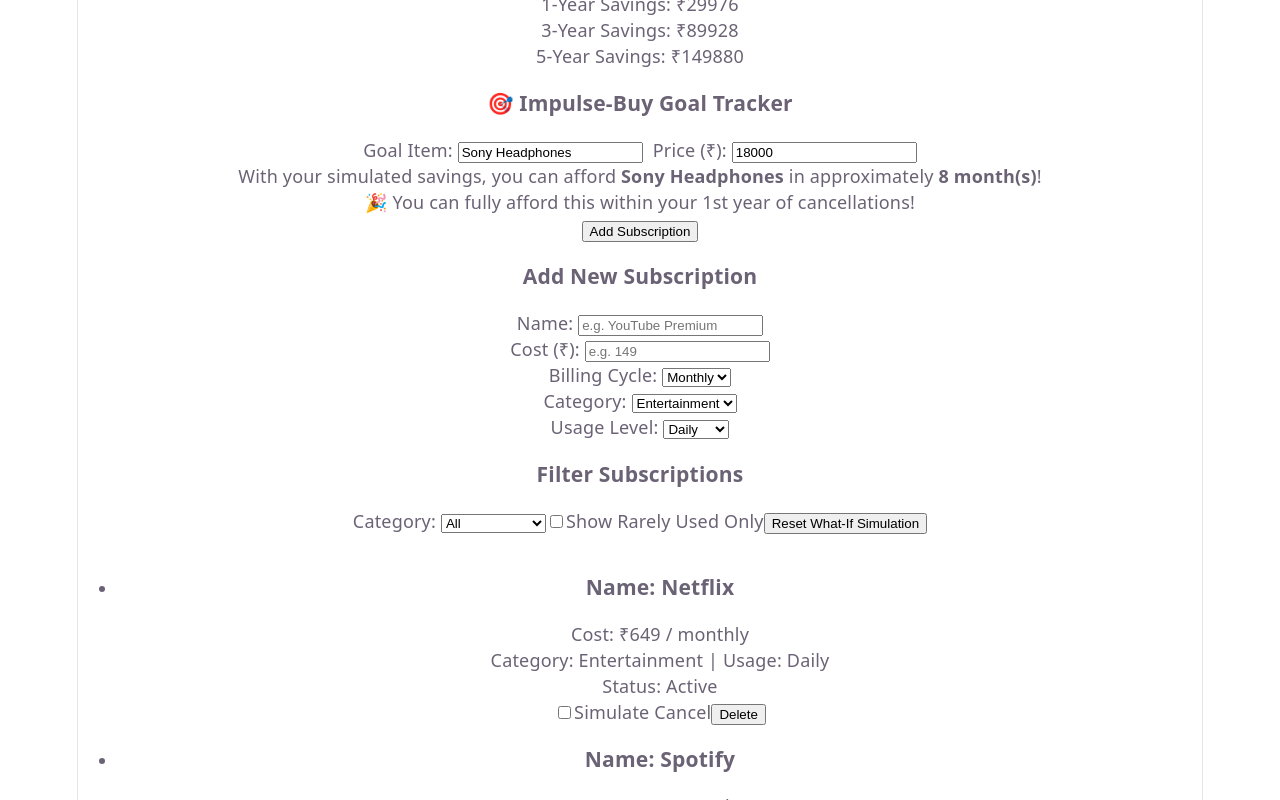
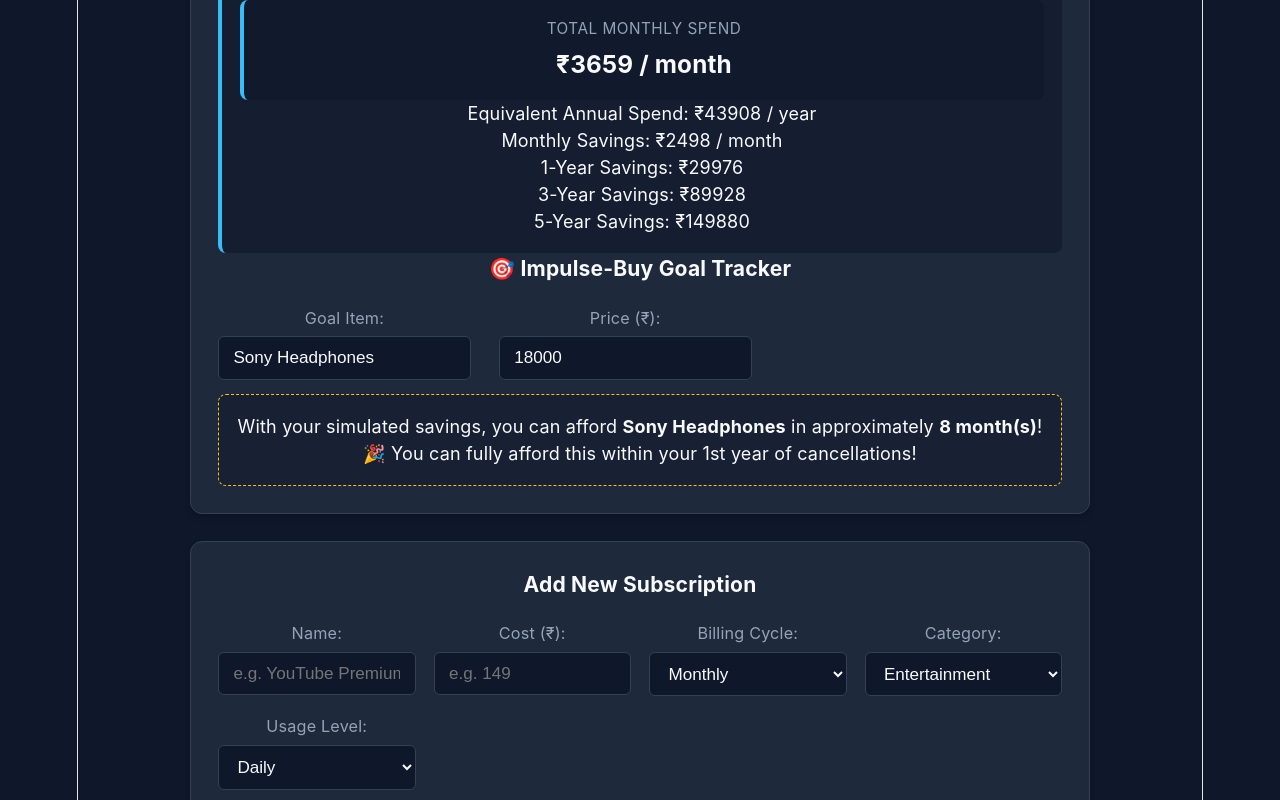
Before and after one commit to manishguptha188/what-if-simulator, a React (Vite) app: page / in a window 1280 px wide. Shown: the part 240-1040 px from the top of the page. Built offline with nearby package versions, Linux system fonts and the light colour scheme.

Commit message:
feat: polish and complete subscription simulator MVP

```diff
--- a/src/App.css
+++ b/src/App.css
@@ -1,184 +1,260 @@
-.counter {
-  font-size: 16px;
-  padding: 5px 10px;
-  border-radius: 5px;
-  color: var(--accent);
-  background: var(--accent-bg);
-  border: 2px solid transparent;
-  transition: border-color 0.3s;
-  margin-bottom: 24px;
-
-  &:hover {
-    border-color: var(--accent-border);
-  }
-  &:focus-visible {
-    outline: 2px solid var(--accent);
-    outline-offset: 2px;
-  }
+:root {
+  --bg-color: #0f172a;
+  --card-bg: #1e293b;
+  --card-border: #334155;
+  --text-main: #f8fafc;
+  --text-muted: #94a3b8;
+  --primary: #38bdf8;
+  --primary-hover: #0284c7;
+  --success: #34d399;
+  --danger: #f87171;
+  --danger-hover: #ef4444;
+  --accent: #fbbf24;
 }
 
-.hero {
-  position: relative;
-
-  .base,
-  .framework,
-  .vite {
-    inset-inline: 0;
-    margin: 0 auto;
+body {
+  margin: 0;
+  background-color: var(--bg-color);
+  color: var(--text-main);
+  font-family: -apple-system, BlinkMacSystemFont, 'Segoe UI', Roboto, Helvetica, Arial, sans-serif;
+  line-height: 1.5;
 }
 
-  .base {
-    width: 170px;
-    position: relative;
-    z-index: 0;
+.app-container {
+  max-width: 900px;
+  margin: 0 auto;
+  padding: 2rem 1rem;
 }
 
-  .framework,
-  .vite {
-    position: absolute;
+h1 {
+  font-size: 2rem;
+  text-align: center;
+  color: var(--primary);
+  margin-bottom: 2rem;
 }
 
-  .framework {
-    z-index: 1;
-    top: 34px;
-    height: 28px;
-    transform: perspective(2000px) rotateZ(300deg) rotateX(44deg) rotateY(39deg)
-      scale(1.4);
+h2, h3 {
+  margin-top: 0;
+  color: var(--text-main);
 }
 
-  .vite {
-    z-index: 0;
-    top: 107px;
-    height: 26px;
-    width: auto;
-    transform: perspective(2000px) rotateZ(300deg) rotateX(40deg) rotateY(39deg)
-      scale(0.8);
-  }
+/* Card Wrappers */
+.dashboard-card,
+.form-card,
+.filter-card {
+  background: var(--card-bg);
+  border: 1px solid var(--card-border);
+  border-radius: 12px;
+  padding: 1.5rem;
+  margin-bottom: 1.5rem;
+  box-shadow: 0 4px 6px -1px rgba(0, 0, 0, 0.2);
 }
 
-#center {
+/* Dashboard Grid */
+.stats-grid {
+  display: grid;
+  grid-template-columns: repeat(auto-fit, minmax(200px, 1fr));
+  gap: 1rem;
+  margin-bottom: 1.5rem;
+}
+
+.stat-box {
+  background: rgba(15, 23, 42, 0.6);
+  padding: 1rem;
+  border-radius: 8px;
+  border-left: 4px solid var(--primary);
+}
+
+.stat-box.highlight {
+  border-left-color: var(--success);
+}
+
+.stat-label {
+  font-size: 0.85rem;
+  color: var(--text-muted);
+  text-transform: uppercase;
+  letter-spacing: 0.5px;
+}
+
+.stat-value {
+  font-size: 1.35rem;
+  font-weight: bold;
+  color: var(--text-main);
+  margin-top: 0.25rem;
+}
+
+/* Goal Tracker */
+.goal-tracker {
+  background: rgba(15, 23, 42, 0.4);
+  padding: 1rem;
+  border-radius: 8px;
+  border: 1px dashed var(--accent);
+}
+
+.goal-inputs {
+  display: flex;
+  flex-wrap: wrap;
+  gap: 1rem;
+  margin-bottom: 0.75rem;
+}
+
+/* Forms and Inputs */
+label {
   display: flex;
   flex-direction: column;
-  gap: 25px;
-  place-content: center;
-  place-items: center;
-  flex-grow: 1;
-
-  @media (max-width: 1024px) {
-    padding: 32px 20px 24px;
-    gap: 18px;
-  }
+  gap: 0.35rem;
+  font-size: 0.9rem;
+  color: var(--text-muted);
 }
 
-#next-steps {
-  display: flex;
-  border-top: 1px solid var(--border);
-  text-align: left;
-
-  & > div {
-    flex: 1 1 0;
-    padding: 32px;
-    @media (max-width: 1024px) {
-      padding: 24px 20px;
-    }
+input[type="text"],
+input[type="number"],
+select {
+  background: #0f172a;
+  border: 1px solid var(--card-border);
+  color: var(--text-main);
+  padding: 0.6rem 0.8rem;
+  border-radius: 6px;
+  font-size: 0.95rem;
 }
 
-  .icon {
-    margin-bottom: 16px;
-    width: 22px;
-    height: 22px;
+input:focus,
+select:focus {
+  outline: none;
+  border-color: var(--primary);
 }
 
-  @media (max-width: 1024px) {
-    flex-direction: column;
-    text-align: center;
-  }
+.form-grid {
+  display: grid;
+  grid-template-columns: repeat(auto-fit, minmax(180px, 1fr));
+  gap: 1rem;
+  margin-bottom: 1rem;
 }
 
-#docs {
-  border-right: 1px solid var(--border);
-
-  @media (max-width: 1024px) {
-    border-right: none;
-    border-bottom: 1px solid var(--border);
-  }
+/* Buttons */
+button {
+  background: var(--primary);
+  color: #0f172a;
+  border: none;
+  border-radius: 6px;
+  padding: 0.6rem 1.2rem;
+  font-size: 0.95rem;
+  font-weight: 600;
+  cursor: pointer;
+  transition: background-color 0.2s ease;
 }
 
-#next-steps ul {
+button:hover {
+  background: var(--primary-hover);
+}
+
+button.btn-danger {
+  background: transparent;
+  color: var(--danger);
+  border: 1px solid var(--danger);
+  padding: 0.35rem 0.75rem;
+  font-size: 0.85rem;
+}
+
+button.btn-danger:hover {
+  background: var(--danger);
+  color: #fff;
+}
+
+button.btn-secondary {
+  background: #334155;
+  color: var(--text-main);
+}
+
+button.btn-secondary:hover {
+  background: #475569;
+}
+
+/* Subscription Items */
+.subscription-list {
   list-style: none;
   padding: 0;
   display: flex;
-  gap: 8px;
-  margin: 32px 0 0;
-
-  .logo {
-    height: 18px;
+  flex-direction: column;
+  gap: 1rem;
 }
 
-  a {
-    color: var(--text-h);
-    font-size: 16px;
-    border-radius: 6px;
-    background: var(--social-bg);
+.subscription-card {
+  background: var(--card-bg);
+  border: 1px solid var(--card-border);
+  border-radius: 10px;
+  padding: 1.25rem;
   display: flex;
-    padding: 6px 12px;
+  flex-wrap: wrap;
+  justify-content: space-between;
   align-items: center;
-    gap: 8px;
-    text-decoration: none;
-    transition: box-shadow 0.3s;
-
-    &:hover {
-      box-shadow: var(--shadow);
-    }
-    .button-icon {
-      height: 18px;
-      width: 18px;
-    }
+  gap: 1rem;
+  transition: transform 0.15s ease, border-color 0.15s ease;
 }
 
-  @media (max-width: 1024px) {
-    margin-top: 20px;
-    flex-wrap: wrap;
-    justify-content: center;
-
-    li {
-      flex: 1 1 calc(50% - 8px);
+.subscription-card:hover {
+  transform: translateY(-2px);
+  border-color: #475569;
 }
 
-    a {
-      width: 100%;
-      justify-content: center;
-      box-sizing: border-box;
-    }
-  }
+.subscription-card.simulated-cancel {
+  border-color: var(--danger);
+  background: rgba(239, 68, 68, 0.08);
+  opacity: 0.9;
 }
 
-#spacer {
-  height: 88px;
-  border-top: 1px solid var(--border);
-  @media (max-width: 1024px) {
-    height: 48px;
-  }
+.sub-header {
+  display: flex;
+  align-items: center;
+  gap: 0.75rem;
 }
 
-.ticks {
-  position: relative;
-  width: 100%;
-
-  &::before,
-  &::after {
-    content: '';
-    position: absolute;
-    top: -4.5px;
-    border: 5px solid transparent;
+.sub-title {
+  margin: 0;
+  font-size: 1.15rem;
+  font-weight: 600;
 }
 
-  &::before {
-    left: 0;
-    border-left-color: var(--border);
+.badge {
+  font-size: 0.75rem;
+  padding: 0.2rem 0.5rem;
+  border-radius: 9999px;
+  background: #334155;
+  color: var(--text-main);
 }
-  &::after {
-    right: 0;
-    border-right-color: var(--border);
+
+.badge.rarely {
+  background: rgba(251, 191, 36, 0.2);
+  color: var(--accent);
+  border: 1px solid var(--accent);
 }
+
+.sub-meta {
+  color: var(--text-muted);
+  font-size: 0.9rem;
+  margin-top: 0.25rem;
 }
+
+.sub-actions {
+  display: flex;
+  align-items: center;
+  gap: 1rem;
+}
+
+.checkbox-label {
+  flex-direction: row;
+  align-items: center;
+  gap: 0.5rem;
+  cursor: pointer;
+  color: var(--text-main);
+  user-select: none;
+}
+
+.empty-state {
+  text-align: center;
+  padding: 3rem 1rem;
+  color: var(--text-muted);
+  background: var(--card-bg);
+  border-radius: 12px;
+  border: 1px dashed var(--card-border);
+}
--- a/src/App.jsx
+++ b/src/App.jsx
@@ -67,7 +67,7 @@
 
 
   return (
-    <>
+    <div className="app-container">
       <h1>"What If?" Subscription & Impulse-Buy Simulator</h1>
       <SavingsDashboard subscriptions={subscriptions} />
       <SubscriptionForm onAdd={handleAddSubscription} />
@@ -83,7 +83,7 @@
         onToggleSimulate={handleToggleSimulate}
         onDelete={handleDelete}
       />
-    </>
+    </div>
   );
 }
 
--- a/src/components/FilterControls.jsx
+++ b/src/components/FilterControls.jsx
@@ -6,7 +6,7 @@
   onResetSimulation,
 }) {
   return (
-    <div>
+    <div className="filter-card">
       <h3>Filter Subscriptions</h3>
 
       {/* We'll add the controls here */}
@@ -35,11 +35,12 @@
             Show Rarely Used Only
           </label>
           <button
-  type="button"
-  onClick={onResetSimulation}
->
-  Reset What-If Simulation
-</button>
+            type="button"
+            onClick={onResetSimulation}
+            className="btn-secondary"
+            >
+            Reset What-If Simulation
+        </button>
 
 
     </div>
--- a/src/components/SavingsDashboard.jsx
+++ b/src/components/SavingsDashboard.jsx
@@ -37,17 +37,24 @@
   monthlySavings > 0 && oneYearSavings >= numericGoalPrice
 
   return (
-    <div>
+    <div className="dashboard-card">
       <h2>Spending & What-If Savings Dashboard</h2>
-        <p>Total Monthly Spend: ₹{totalMonthlySpend}</p>
+
+      <div className="stat-box">
+              <div className="stat-box">
+        <div className="stat-label">Total Monthly Spend</div>
+        <div className="stat-value">₹{totalMonthlySpend} / month</div>
+      </div>
         <p>Equivalent Annual Spend: ₹{yearlySpend} / year</p>
         <p>Monthly Savings: ₹{monthlySavings} / month</p>
         <p>1-Year Savings: ₹{oneYearSavings}</p>
         <p>3-Year Savings: ₹{threeYearSavings}</p>
         <p>5-Year Savings: ₹{fiveYearSavings}</p>
+      </div>
       {/* We'll display the numbers here */}
       <h3>🎯 Impulse-Buy Goal Tracker</h3>
-      <div>
+      <div className="goal-inputs">
+
   <label>
     Goal Item:{' '}
     <input
@@ -68,6 +75,8 @@
     />
   </label>
 </div>
+
+<div className="goal-tracker">
 {monthlySavings === 0 && (
   <p>
     💡 Check "Simulate Cancel" on subscriptions below to see when you could afford this goal!
@@ -87,6 +96,7 @@
     🎉 You can fully afford this within your 1st year of cancellations!
   </p>
 )}
+</div>
     </div>
 
   )
--- a/src/components/SubscriptionForm.jsx
+++ b/src/components/SubscriptionForm.jsx
@@ -31,21 +31,25 @@
 
 
   return (
-    <form onSubmit={handleSubmit}>
-        <button type="submit">Add Subscription</button>
+  <form onSubmit={handleSubmit} className="form-card">
     <h3>Add New Subscription</h3>
+
+    <div className="form-grid">
       <div>
         <label>
-    Name:{' '}
+          Name:
           <input
             type="text"
             value={name}
             onChange={(e) => setName(e.target.value)}
             placeholder="e.g. YouTube Premium"
           />
+        </label>
+      </div>
+
       <div>
         <label>
-    Cost (₹):{' '}
+          Cost (₹):
           <input
             type="number"
             value={cost}
@@ -54,9 +58,10 @@
           />
         </label>
       </div>
+
       <div>
         <label>
-    Billing Cycle:{' '}
+          Billing Cycle:
           <select
             value={billingCycle}
             onChange={(e) => setBillingCycle(e.target.value)}
@@ -66,9 +71,10 @@
           </select>
         </label>
       </div>
+
       <div>
         <label>
-    Category:{' '}
+          Category:
           <select
             value={category}
             onChange={(e) => setCategory(e.target.value)}
@@ -82,9 +88,10 @@
           </select>
         </label>
       </div>
+
       <div>
         <label>
-    Usage Level:{' '}
+          Usage Level:
           <select
             value={usage}
             onChange={(e) => setUsage(e.target.value)}
@@ -95,10 +102,12 @@
           </select>
         </label>
       </div>
-  </label>
     </div>
+
+    <button type="submit">Add Subscription</button>
   </form>
 )
+
 }
 
 export default SubscriptionForm
--- a/src/components/SubscriptionItem.jsx
+++ b/src/components/SubscriptionItem.jsx
@@ -7,7 +7,11 @@
 
   // 2. Display Zone (inside return)
   return (
-    <li>
+    <li
+  className={`subscription-card ${
+    subscription.simulateCancel ? 'simulated-cancel' : ''
+  }`}
+>
       <h3>Name: {subscription.name}</h3>
       <p>Cost: ₹{subscription.cost} / {subscription.billingCycle}</p>
       {subscription.billingCycle === "yearly" && (
@@ -15,7 +19,7 @@
       )}
       <p>Category: {subscription.category} | Usage: {subscription.usage}</p>
       <p>Status: {subscription.simulateCancel ? "Marked to Cancel" : "Active"}</p>
-      <label>
+      <label className="checkbox-label">
   <input
         type="checkbox"
         checked={subscription.simulateCancel}
@@ -24,9 +28,13 @@
     Simulate Cancel
     </label>
 
-    <button onClick={() => onDelete(subscription.id)}>
-    Delete
+    <button
+      className="btn-danger"
+      onClick={() => onDelete(subscription.id)}
+    >
+      Delete
     </button>
+
     </li>
   );
 }
--- a/src/components/SubscriptionList.jsx
+++ b/src/components/SubscriptionList.jsx
@@ -1,7 +1,13 @@
 import SubscriptionItem from './SubscriptionItem'
 
 function SubscriptionList({ subscriptions, onToggleSimulate, onDelete }) {
-
+  if (subscriptions.length === 0) {
+  return (
+    <div className="empty-state">
+      <p>No subscriptions found matching your current filter.</p>
+    </div>
+  )
+}
     return(
 
         <ul>
```
Lines whose indentation alone changed are shown as unchanged.
